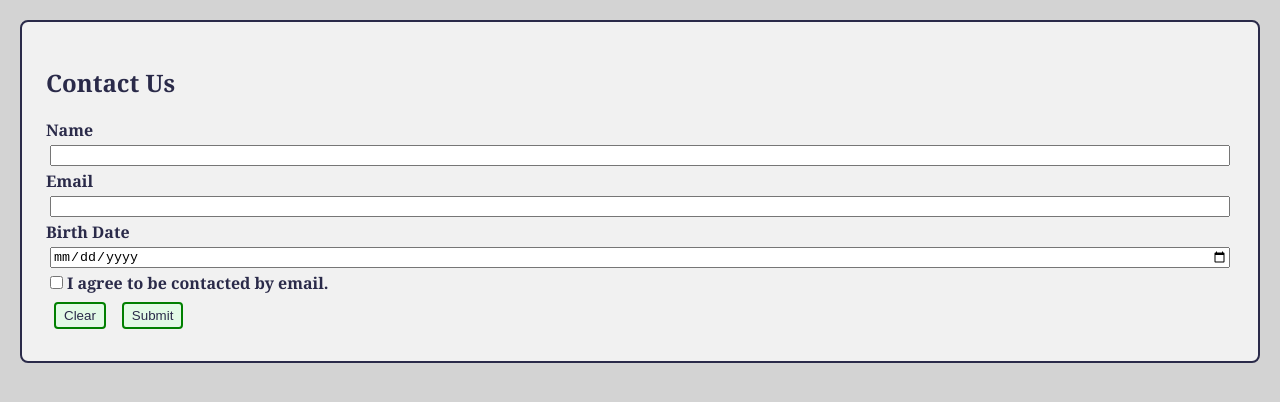
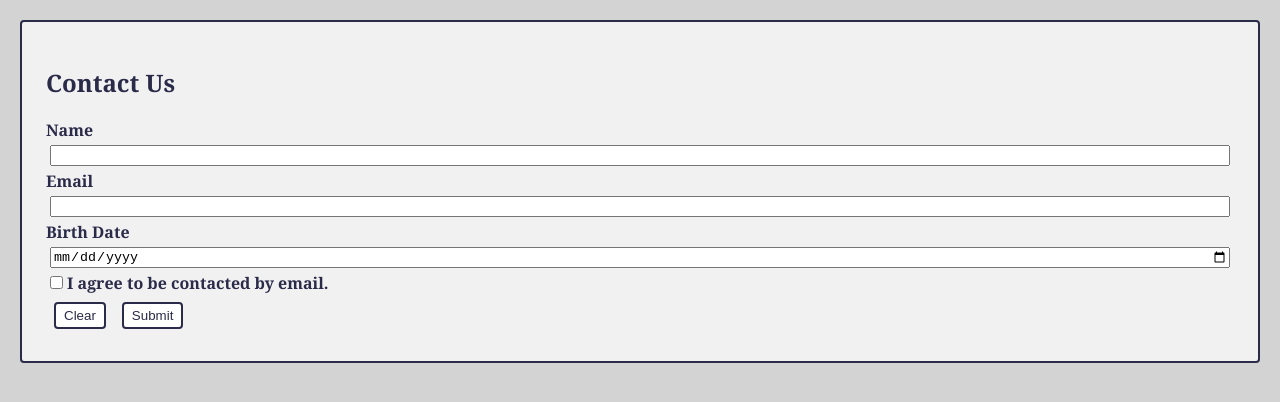
Before and after one commit to brentknudsenstud/newParticipantIntakeForm, a React (Create React App) app: page / in a window 1280 px wide. Shown: the top 402 px of the page. Built offline with nearby package versions, Linux system fonts and the light colour scheme.

Commit message:
css on clear and submit buttons

```diff
--- a/src/App.css
+++ b/src/App.css
@@ -13,7 +13,7 @@ body {
 
 form {
   border: solid 2px rgb(42, 42, 73);
-  border-radius: 8px;
+  border-radius: 4px;
   display: flex;
   flex-direction: column;
   background-color: #f1f1f1;
@@ -29,9 +29,9 @@ input {
   padding: 4px 8px;
   font-family: Arial, Helvetica, sans-serif;
   color:rgb(42, 42, 73);
-  border: solid 2px green;
+  border: solid 2px rgb(42, 42, 73);
   border-radius: 4px;
-  background: rgb(226, 250, 230);
+  background-color: white;
 
 }
 
--- a/src/App.js
+++ b/src/App.js
@@ -37,6 +37,7 @@ function App() {
           headers: {'Content-Type': 'application/json' },
           body: JSON.stringify([
             {
+              "id": 1,
               "name": nameRef.current?.value,
               "email": emailRef.current?.value,
               "birthDate": birthRef.current?.value,
```
